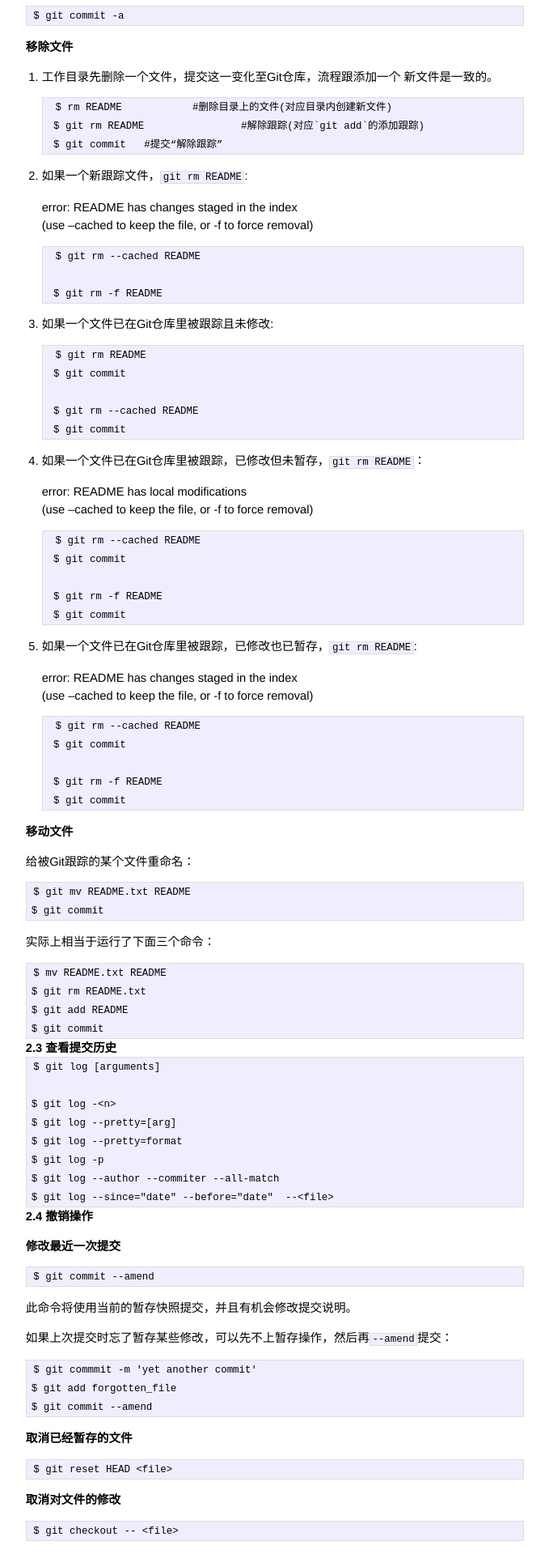
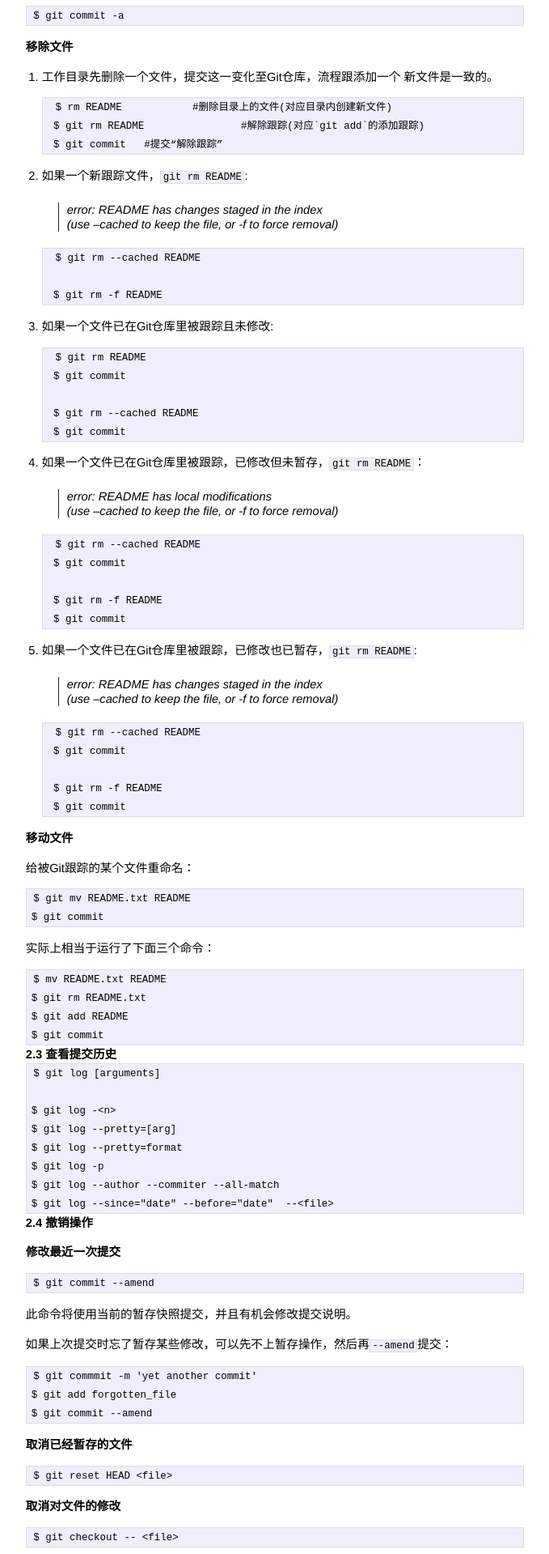
Before and after one commit to kidlj/awei, a Jekyll site: the page built from _posts/2013-03-17-progit-revision.markdown, in a window 1280 px wide. Shown: the part 2269-4188 px from the top of the page at 81% size, without its empty margins (300-979 px from the left). Built offline with Jekyll 4.4.1, drawn with Linux system fonts in a browser that asks for light colours; Markdown is read by kramdown in place of the engine named in the settings.

Commit message:
add blockquote for css

```diff
--- a/css/screen.css
+++ b/css/screen.css
@@ -188,6 +188,18 @@ ul.posts {
     background-color: #333;
   }
 
+  /* added by lijian */
+  /* blockquote */
+
+  #post blockquote {
+	border-left: 1px solid #222;
+	line-height: 18px;
+	font-size: 11pt;
+	font-style: italic;
+	margin: 20px;
+	padding-left: 10px;
+  }
+
 #related {
   margin-top: 2em;
 }
```
